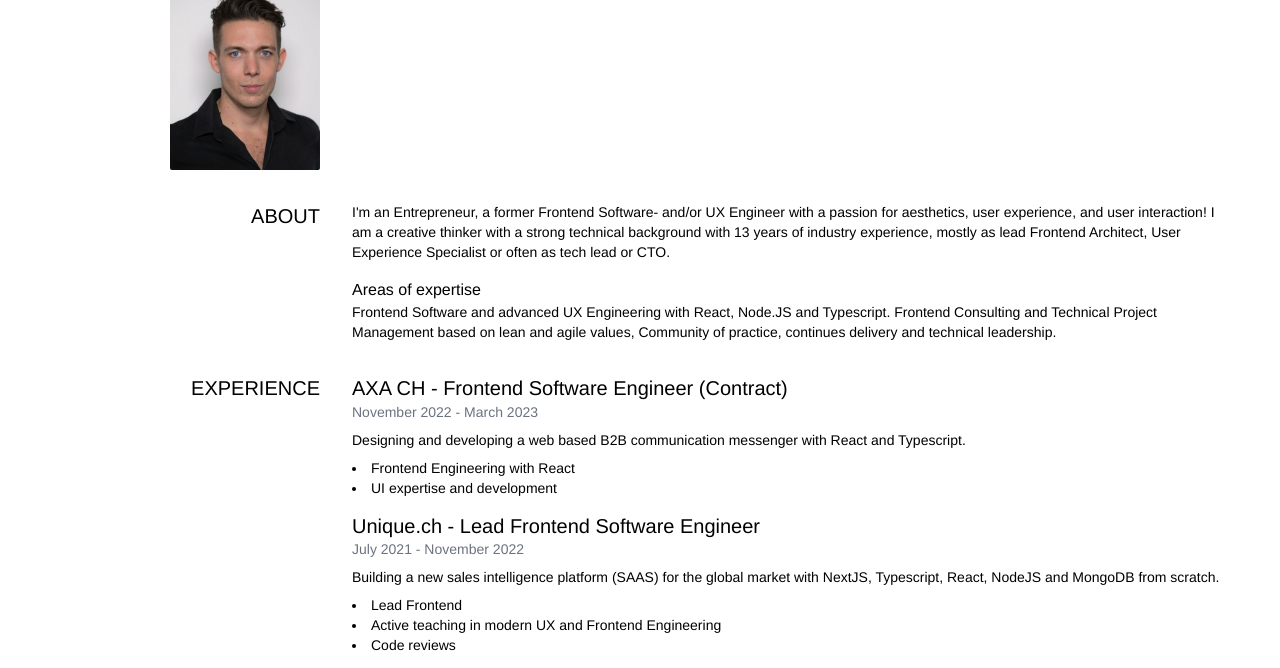
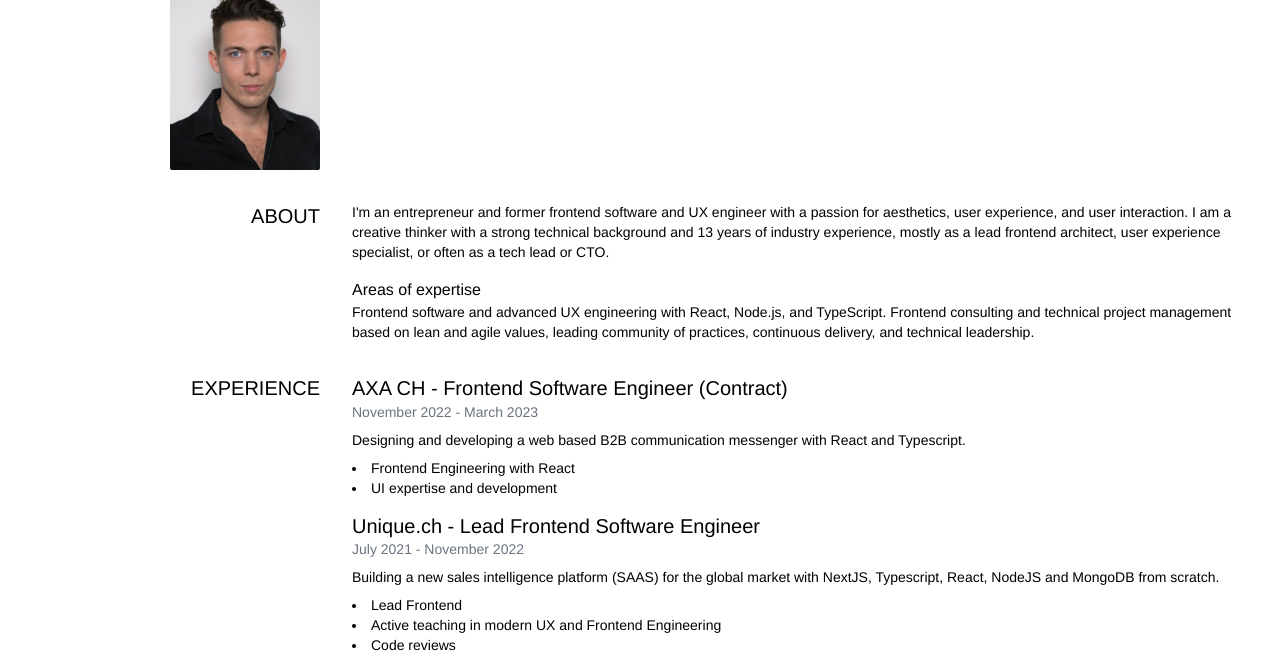
Before and after one commit to jackblackCH/illien.digital, a website: page cv.html in a window 1280 px wide. Shown: the part 131-799 px from the top of the page. Drawn offline with Linux system fonts and the light colour scheme.

Commit message:
Fix grammar and typos

```diff
--- a/cv.html
+++ b/cv.html
@@ -27,18 +27,18 @@
       </div>
       <div class="col-span-3">
         <p>
-          I'm an Entrepreneur, a former Frontend Software- and/or UX Engineer
-          with a passion for aesthetics, user experience, and user interaction!
-          I am a creative thinker with a strong technical background with 13
-          years of industry experience, mostly as lead Frontend Architect, User
-          Experience Specialist or often as tech lead or CTO.
+          I'm an entrepreneur and former frontend software and UX engineer with
+          a passion for aesthetics, user experience, and user interaction. I am
+          a creative thinker with a strong technical background and 13 years of
+          industry experience, mostly as a lead frontend architect, user
+          experience specialist, or often as a tech lead or CTO.
         </p>
         <h2 class="text-md mt-4">Areas of expertise</h2>
         <p>
-          Frontend Software and advanced UX Engineering with React, Node.JS and
-          Typescript. Frontend Consulting and Technical Project Management based
-          on lean and agile values, Community of practice, continues delivery
-          and technical leadership.
+          Frontend software and advanced UX engineering with React, Node.js, and
+          TypeScript. Frontend consulting and technical project management based
+          on lean and agile values, leading community of practices, continuous
+          delivery, and technical leadership.
         </p>
       </div>
       <div class="">
```
